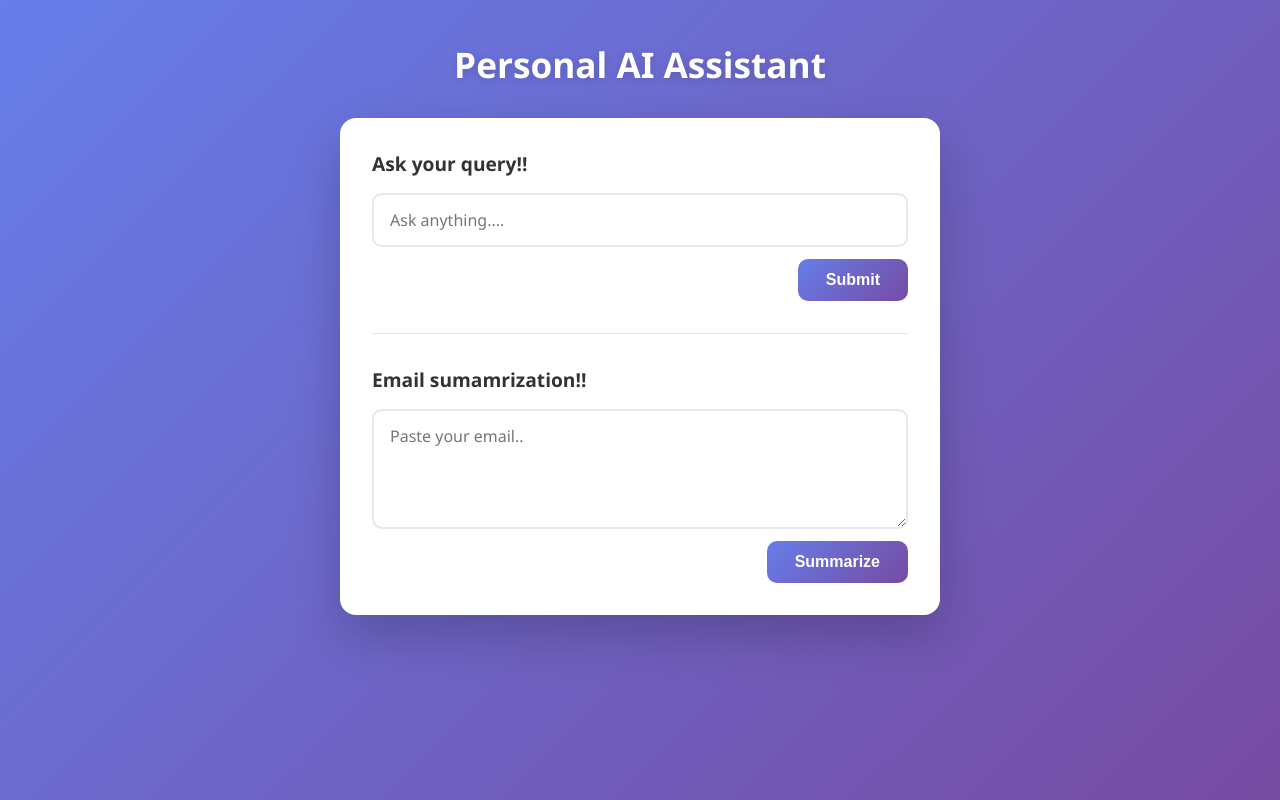
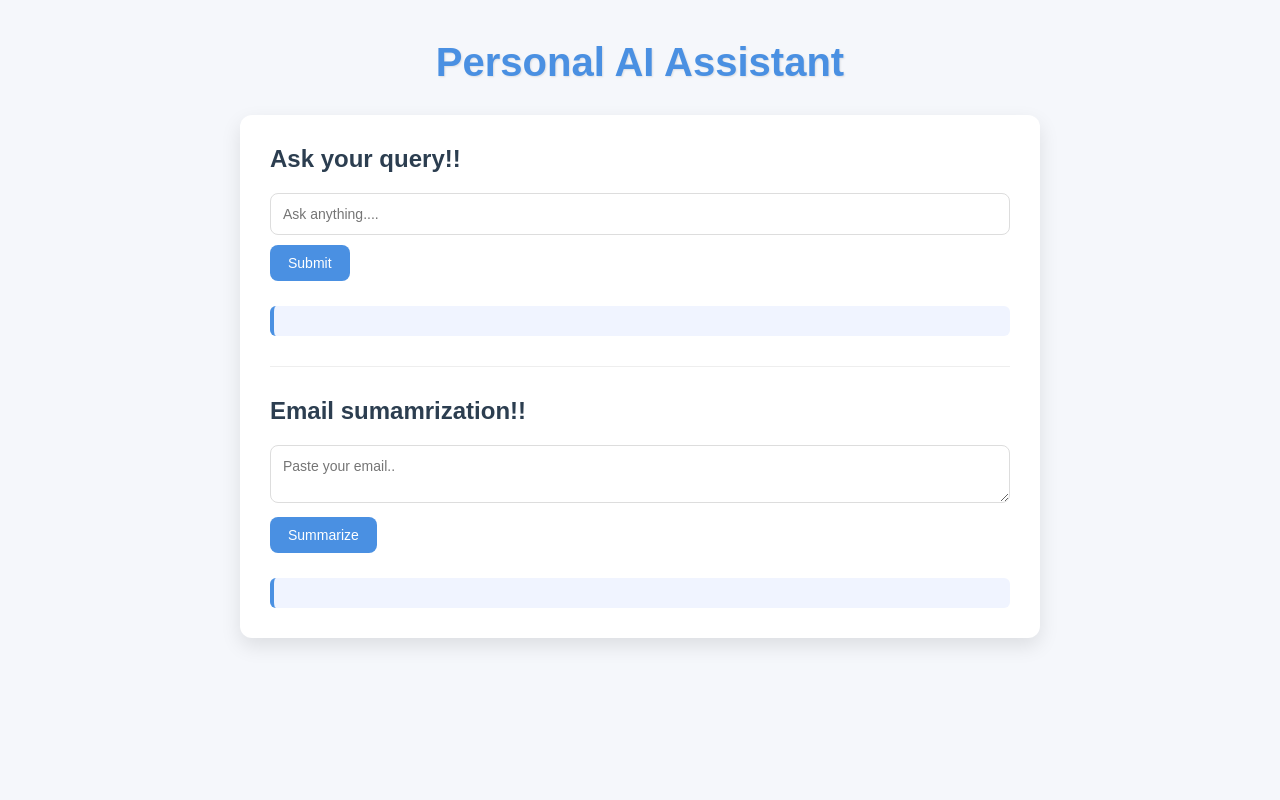
Before and after one commit to saphalkafle/AI_assistant, a Flask app: page / in a window 1280 px wide. Run offline with Flask 3, Linux system fonts and the light colour scheme.

Commit message:
some changes

```diff
--- a/ai_assistant.py
+++ b/ai_assistant.py
@@ -25,7 +25,7 @@ class PersonalAssistant:
             temperature = 0.7,
             max_tokens = 1024
         )
-        print(chat_completion.choices[0].message.content.strip())
+        return chat_completion.choices[0].message.content.strip()
 
 
     #for email summarization
@@ -48,4 +48,4 @@ class PersonalAssistant:
             temperature = 0.3,
             max_tokens = 1024
         )
-        print(chat_completion.choices[0].message.content.strip())
+        return chat_completion.choices[0].message.content.strip()
--- a/main.py
+++ b/main.py
@@ -1,6 +1,6 @@
 from flask import Flask,render_template,request,jsonify
 from ai_assistant import PersonalAssistant
-import groq_client
+
 
 app= Flask(__name__)
 
@@ -18,7 +18,7 @@ def ask():
         return jsonify({"error": "Question is required"}),400
 
     answer = assistant.ans_query(question)
-    return jsonify ({"answer": answer}) , 200
+    return jsonify ({"response": answer}) , 200
 
 @app.route("/summarize",methods=["POST"])
 def summarize():
@@ -28,7 +28,7 @@ def summarize():
         return jsonify ({"error": "Email text is required"}),400
 
     summary = assistant.summarize_email(email_text)
-    return jsonify({"summary":summary}) , 200
+    return jsonify({"response":summary}) , 200
 
 
 if __name__ == "__main__":
--- a/static/app.js
+++ b/static/app.js
@@ -11,7 +11,28 @@ document.getElementById('askform').onsubmit = async(e) => {
     });
 
     let data = await res.json();
-    document.getElementById("answer").innerText = data.response;
+    document.getElementById("answer").innerText = data.answer;
 
     loading.style.display = "none"; //hide loader
 };
+
+
+
+
+document.getElementById('email-form').onsubmit = async(e) => {
+    e.preventDefault();
+    let formData = new FormData(e.target);
+
+    let loading = document.getElementById("summary-loading");
+    loading.style.display = "block"; //show loader
+
+    let res = await fetch("/summarize",{
+        method: "POST",
+        body: formData
+    });
+
+    let data = await res.json();
+    document.getElementById("summary").innerText = data.summary;
+
+    loading.style.display = "none"; //hide loader
+};
--- a/static/style.css
+++ b/static/style.css
@@ -1,134 +1,98 @@
+/* Reset */
 * {
     margin: 0;
     padding: 0;
     box-sizing: border-box;
+    font-family: Arial, Helvetica, sans-serif;
 }
 
+/* Body */
 body {
-    font-family: 'Segoe UI', -apple-system, BlinkMacSystemFont, sans-serif;
-    background: linear-gradient(135deg, #667eea 0%, #764ba2 100%);
-    min-height: 100vh;
-    display: flex;
-    flex-direction: column;
-    align-items: center;
-    padding: 40px 20px;
+    background: #f5f7fb;
+    color: #333;
+    padding: 40px;
 }
 
-.main-heading {
-    color: #fff;
-    font-size: 2.2rem;
-    font-weight: 600;
-    margin-bottom: 30px;
-    text-align: center;
-    text-shadow: 0 2px 10px rgba(0,0,0,0.15);
+/* Container */
+.container {
+    max-width: 800px;
+    margin: auto;
+    background: white;
+    padding: 30px;
+    border-radius: 12px;
+    box-shadow: 0 8px 20px rgba(0,0,0,0.1);
 }
 
-.container {
-    background: #ffffff;
-    width: 100%;
-    max-width: 600px;
-    border-radius: 16px;
-    padding: 32px;
-    box-shadow: 0 20px 50px rgba(0,0,0,0.2);
+/* Main heading at top, centered */
+.main-heading {
+    text-align: center;
+    font-size: 2.5rem;
+    color: #4a90e2;
+    margin-bottom: 30px;
+    font-weight: bold;
+    text-shadow: 1px 1px 2px rgba(0,0,0,0.1);
 }
 
-.container h2 {
-    font-size: 1.2rem;
-    color: #333;
-    margin-bottom: 16px;
-    font-weight: 600;
+/* Headings */
+h2 {
+    margin-bottom: 10px;
+    color: #2c3e50;
 }
 
+/* Forms */
 form {
-    display: flex;
-    flex-direction: column;
-    gap: 12px;
+    margin-bottom: 25px;
 }
 
+/* Inputs */
 input[type="text"],
 textarea {
     width: 100%;
-    padding: 14px 16px;
-    border: 2px solid #e5e7eb;
-    border-radius: 10px;
-    font-size: 1rem;
-    font-family: inherit;
-    outline: none;
-    transition: border-color 0.2s ease, box-shadow 0.2s ease;
+    padding: 12px;
+    margin: 10px 0;
+    border: 1px solid #ddd;
+    border-radius: 8px;
+    font-size: 14px;
+    transition: 0.2s;
 }
 
-textarea {
-    min-height: 120px;
-    resize: vertical;
+/* Input focus */
+input:focus,
+textarea:focus {
+    border-color: #4a90e2;
+    outline: none;
 }
 
-input[type="text"]:focus,
-textarea:focus {
-    border-color: #764ba2;
-    box-shadow: 0 0 0 4px rgba(118, 75, 162, 0.1);
+/* Button */
+button {
+    background: #4a90e2;
+    color: white;
+    border: none;
+    padding: 10px 18px;
+    border-radius: 8px;
+    cursor: pointer;
+    font-size: 14px;
+    transition: 0.3s;
 }
 
-button {
-    align-self: flex-end;
-    background: linear-gradient(135deg, #667eea, #764ba2);
-    color: #fff;
-    border: none;
-    padding: 12px 28px;
-    border-radius: 10px;
-    font-size: 1rem;
-    font-weight: 600;
-    cursor: pointer;
-    transition: transform 0.15s ease, box-shadow 0.15s ease;
+/* Button hover */
+button:hover {
+    background: #357abd;
 }
 
-button:hover {
-    transform: translateY(-2px);
-    box-shadow: 0 8px 20px rgba(118, 75, 162, 0.35);
+/* Output text */
+#answer, #summary {
+    margin-top: 10px;
+    padding: 12px;
+    background: #f0f4ff;
+    border-left: 4px solid #4a90e2;
+    border-radius: 6px;
+    min-height: 30px;
 }
 
-button:active {
-    transform: translateY(0);
+/* Divider */
+hr {
+    margin: 30px 0;
+    border: none;
+    border-top: 1px solid #eee;
 }
-
-#ask-loading,
-#email-loading {
-    margin-top: 12px;
-    color: #764ba2;
-    font-style: italic;
-    font-size: 0.95rem;
-}
-
-#answer,
-#summary {
-    margin-top: 16px;
-    padding: 16px;
-    background: #f8f7fc;
-    border-left: 4px solid #764ba2;
-    border-radius: 8px;
-    line-height: 1.6;
-    color: #333;
-    white-space: pre-wrap;
-}
-
-#answer:empty,
-#summary:empty {
-    display: none;
-}
-
-hr {
-    border: none;
-    border-top: 1px solid #e5e7eb;
-    margin: 32px 0;
-}
-
-@media (max-width: 480px) {
-    .main-heading {
-        font-size: 1.7rem;
-    }
-    .container {
-        padding: 22px;
-    }
-    button {
-        align-self: stretch;
-    }
-}
--- a/templates/index.html
+++ b/templates/index.html
@@ -5,6 +5,7 @@
     <meta name="viewport" content="width=device-width, initial-scale=1.0">
     <title>Personal AI assistant</title>
     <link rel="stylesheet" href="{{url_for('static',filename='style.css')}}">
+    <script src="{{ url_for('static', filename='app.js') }}"></script>
 </head>
 <body>
     <h1 class="main-heading">Personal AI Assistant </h1>
@@ -16,7 +17,7 @@
             <button type="submit">Submit</button>
         </form>
 
-        <p id="ask-loading" style="display: none;">Wait few seconds.....</p>
+        <p id="ans-loading" style="display:none;">Wait few seconds.....</p>
         <p id="answer"></p>
 
         <hr>
@@ -26,7 +27,7 @@
             <button type="submit">Summarize</button>
         </form>
 
-        <p id="email-loading" style="display: none;">Your email is being summarized....</p>
+        <p id="summary-loading" style="display:none;">Your email is being summarized....</p>
         <p id="summary"></p>
     </div>
 </body>
```
